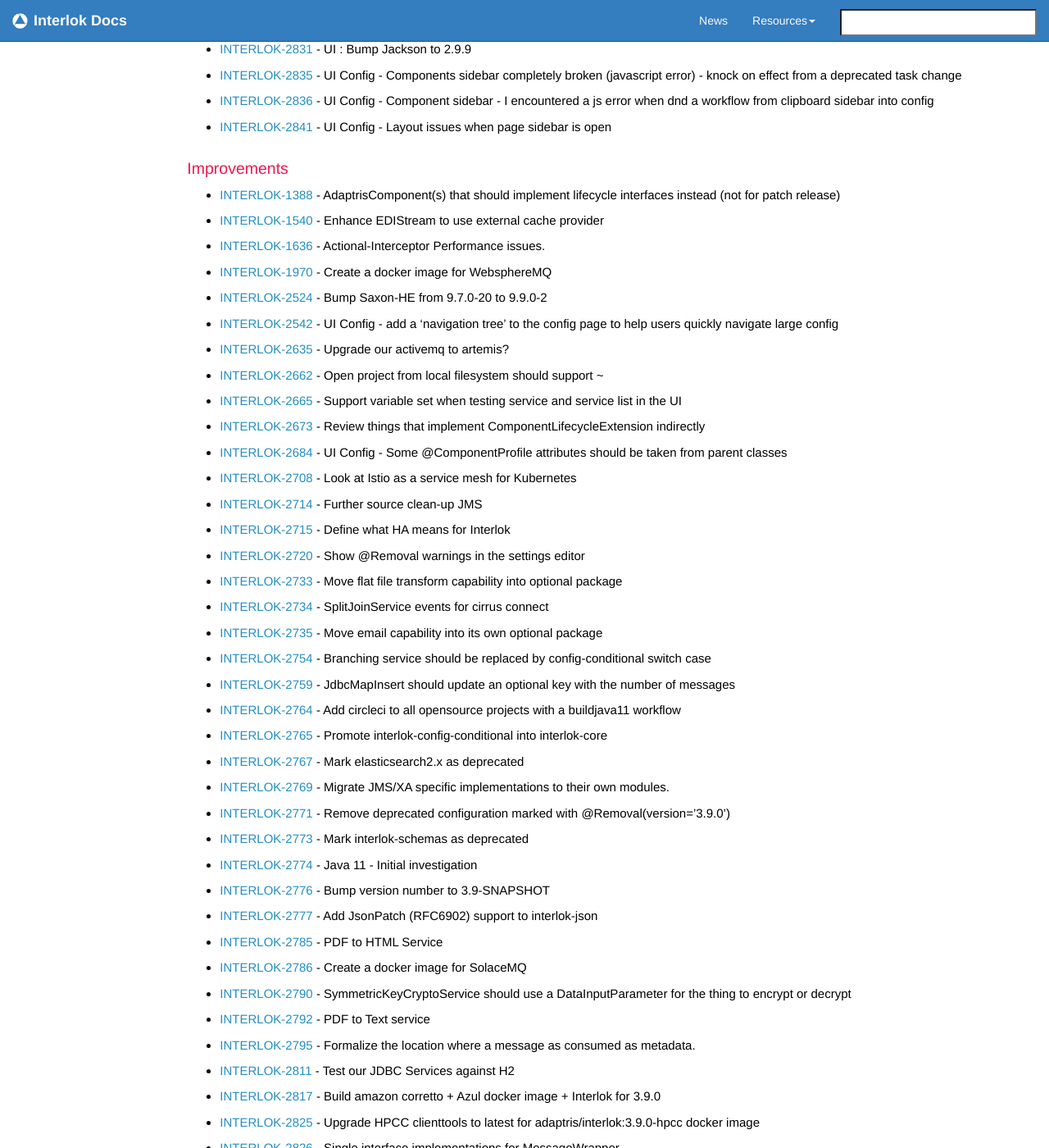
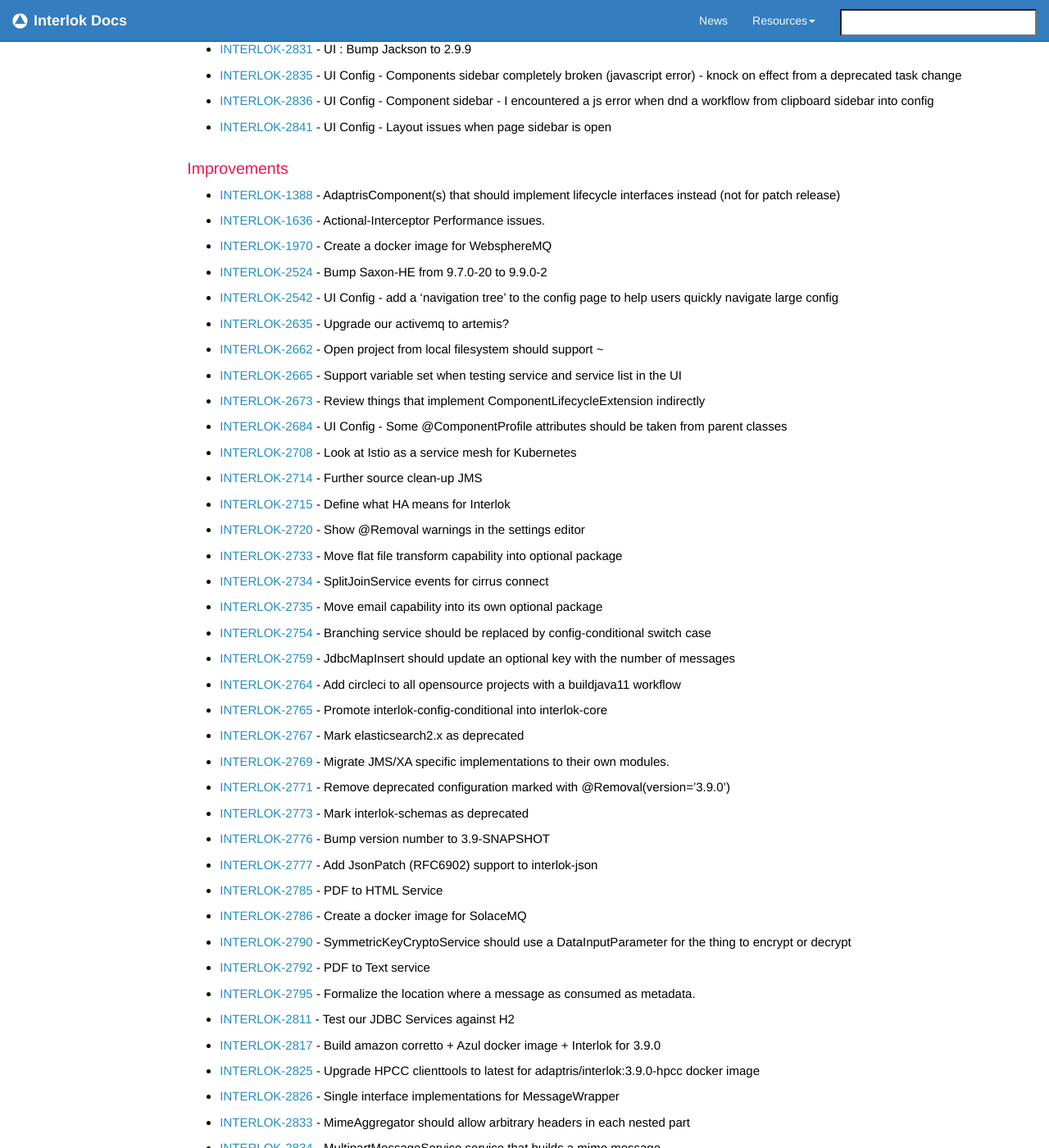
Before and after one commit to adaptris/interlok-docs-legacy, a Jekyll site: the page built from pages/adapter/changelog.md, in a window 1280 px wide and 1400 px high, scrolled down 821 px. Shown: the whole window at 82% size. Built offline with Jekyll 4.4.1, drawn with Linux system fonts in a browser that asks for light colours; nearby versions of some CDN libraries; comment, search, counter and statistics services are not loaded.

Commit message:
Remove ref to 1540 + 2774 as they aren't closed

```diff
--- a/_includes/custom/release390.html
+++ b/_includes/custom/release390.html
@@ -27,7 +27,6 @@
 ### Improvements
 
  - [INTERLOK-1388](https://adaptris.atlassian.net/browse/INTERLOK-1388) - AdaptrisComponent(s) that should implement lifecycle interfaces instead (not for patch release)
- - [INTERLOK-1540](https://adaptris.atlassian.net/browse/INTERLOK-1540) - Enhance EDIStream to use external cache provider
  - [INTERLOK-1636](https://adaptris.atlassian.net/browse/INTERLOK-1636) - Actional-Interceptor Performance issues.
  - [INTERLOK-1970](https://adaptris.atlassian.net/browse/INTERLOK-1970) - Create a docker image for WebsphereMQ
  - [INTERLOK-2524](https://adaptris.atlassian.net/browse/INTERLOK-2524) - Bump Saxon-HE from 9.7.0-20 to 9.9.0-2
@@ -52,7 +51,6 @@
  - [INTERLOK-2769](https://adaptris.atlassian.net/browse/INTERLOK-2769) - Migrate JMS/XA specific implementations to their own modules.
  - [INTERLOK-2771](https://adaptris.atlassian.net/browse/INTERLOK-2771) - Remove deprecated configuration marked with @Removal(version='3.9.0')
  - [INTERLOK-2773](https://adaptris.atlassian.net/browse/INTERLOK-2773) - Mark interlok-schemas as deprecated
- - [INTERLOK-2774](https://adaptris.atlassian.net/browse/INTERLOK-2774) - Java 11 - Initial investigation
  - [INTERLOK-2776](https://adaptris.atlassian.net/browse/INTERLOK-2776) - Bump version number to 3.9-SNAPSHOT
  - [INTERLOK-2777](https://adaptris.atlassian.net/browse/INTERLOK-2777) - Add JsonPatch (RFC6902) support to interlok-json
  - [INTERLOK-2785](https://adaptris.atlassian.net/browse/INTERLOK-2785) - PDF to HTML Service
```
